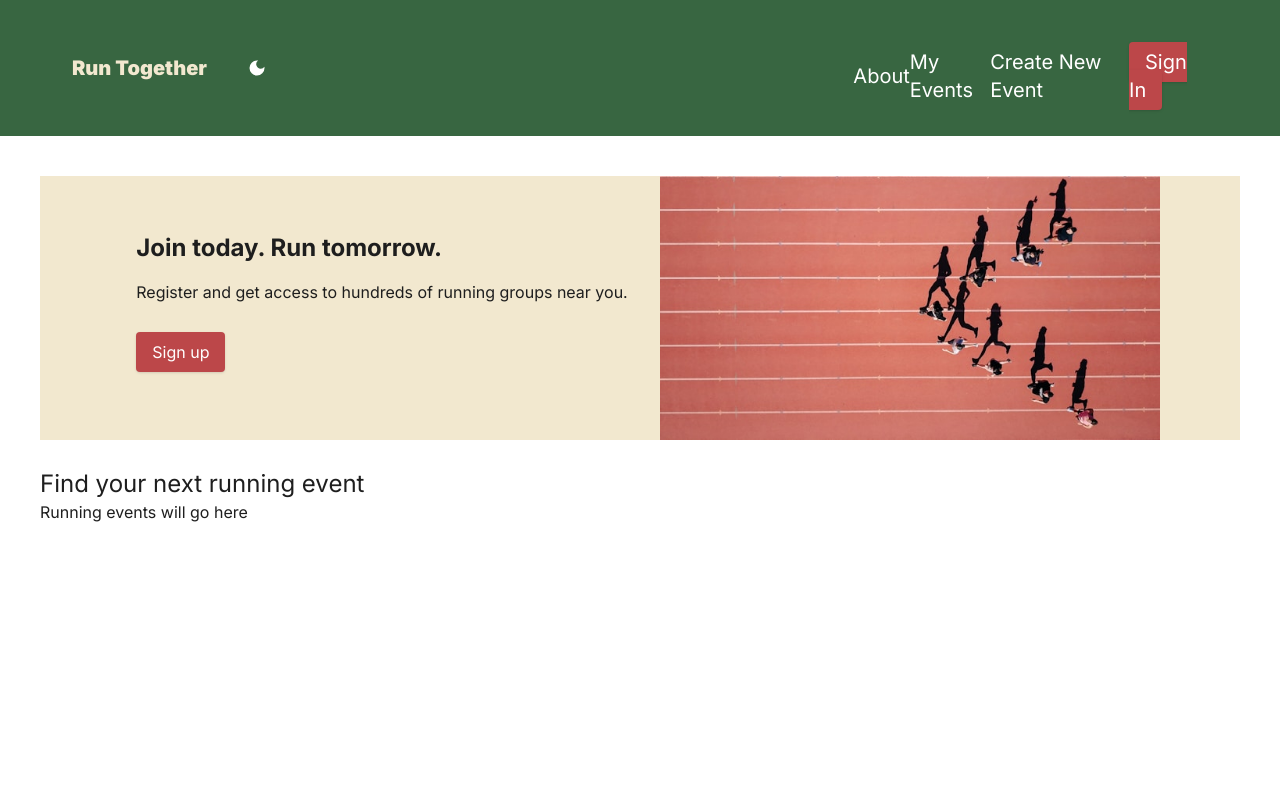
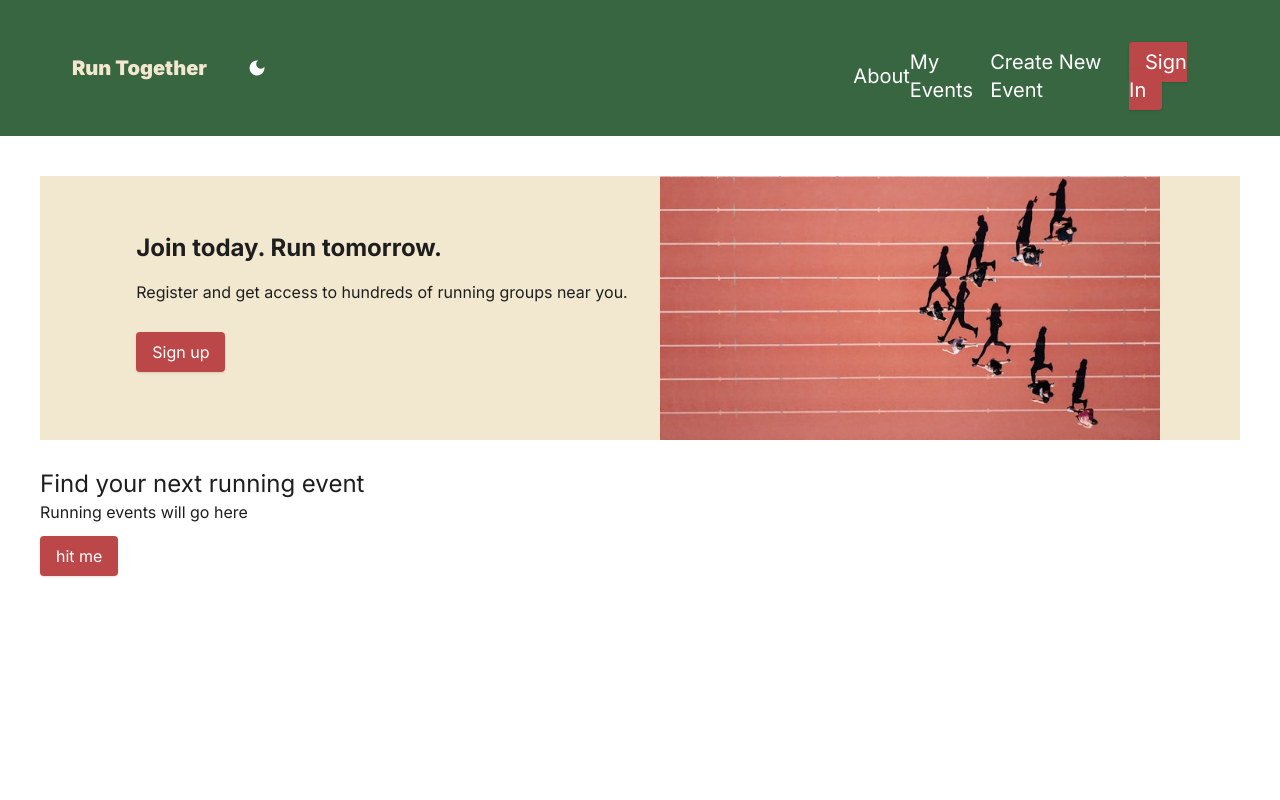
Before and after one commit to zamarz/events-platform, a Next.js app: page / in a window 1280 px wide. Shown: the top 800 px of the page. Built offline with nearby package versions, Linux system fonts and the light colour scheme; no server answers.

Commit message:
Change api to publsh events

```diff
--- a/src/app/redirect/page.tsx
+++ b/src/app/redirect/page.tsx
@@ -49,10 +49,7 @@ const redirect = () => {
         <h3 className="text-2xl">Redirect Testing</h3>
         <p>Will it work?</p>
       </div>
-      <button
-        className="button"
-        onClick={() => publishEvent(eventId, accessToken)}
-      >
+      <button className="button" onClick={() => publishEvent(eventId)}>
         Testing
       </button>
     </section>
--- a/src/app/utils/api.jsx
+++ b/src/app/utils/api.jsx
@@ -52,13 +52,11 @@ export const addTicketClass = (event_id, ticketClass) => {
     });
 };
 
-export const publishEvent = (event_id, accessToken) => {
+export const publishEvent = (event_id) => {
   return eventbriteSite
-    .post(`v3/events/${event_id}/publish/`, {
-      headers: {
-        Authorization: `Bearer ${process.env.NEXT_PUBLIC_EVENTBRITE_TOKEN}`,
-      },
-    })
+    .post(
+      `v3/events/${event_id}/publish/?token=${process.env.NEXT_PUBLIC_EVENTBRITE_TOKEN}`
+    )
     .then((response) => {
       console.log(response.data);
     })
--- a/src/components/HomePage.tsx
+++ b/src/components/HomePage.tsx
@@ -1,6 +1,11 @@
+"use client"; //delete
+
+import { publishEvent } from "@/app/utils/api";
 import Image from "next/image";
 
 const HomePage = () => {
+  const eventID = "881802965407"; //delete
+
   return (
     <section className="min-h-screen px-10 py-10 mx-auto container">
       <div className="flex items-center justify-center space-x-4 bg-tertiary-light">
@@ -25,6 +30,10 @@ const HomePage = () => {
         <h3 className="text-2xl">Find your next running event</h3>
         <p>Running events will go here</p>
       </div>
+      <button className="button" onClick={() => publishEvent(eventID)}>
+        {" "}
+        hit me
+      </button>
     </section>
   );
 };
```
